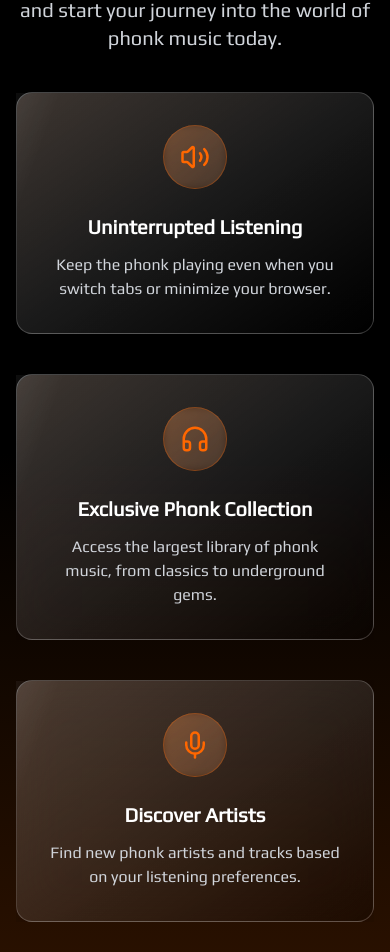
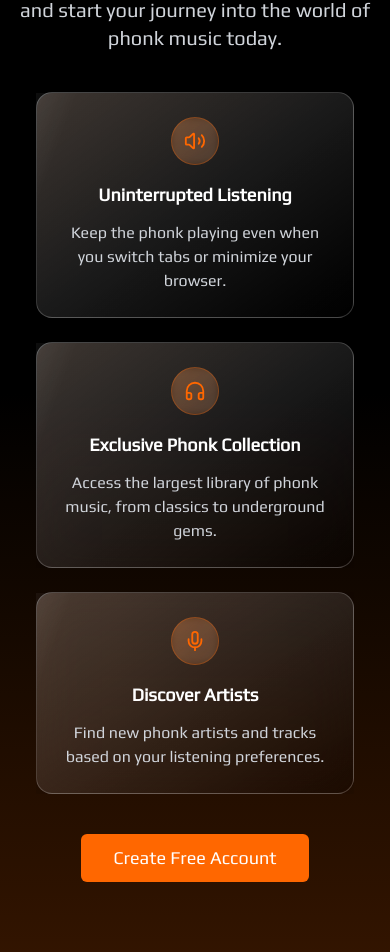
Before and after one commit to AkshayTeja/PhonkItUp, a Next.js app: page / in a window 390 px wide. Shown: the part 1020-1972 px from the top of the page. Built offline with nearby package versions, Linux system fonts and the light colour scheme; no server answers.

Commit message:
Small Changes made

```diff
--- a/app/login/page.tsx
+++ b/app/login/page.tsx
@@ -45,7 +45,7 @@ export default function LoginPage() {
           className="inline-flex items-center text-gray-400 hover:text-white mb-8"
         >
           <ArrowLeft className="mr-2 h-4 w-4" />
-          Back to home
+          Back
         </Link>
 
         <div className="max-w-md mx-auto">
--- a/app/page.tsx
+++ b/app/page.tsx
@@ -1,11 +1,10 @@
 "use client";
 
-import Link from "next/link"
-import Image from "next/image"
-import { ArrowRight, Headphones, Mic, Play, Volume2 } from "lucide-react"
-import { Button } from "@/components/ui/button"
-import { motion } from "framer-motion"
-
+import Link from "next/link";
+import Image from "next/image";
+import { ArrowRight, Headphones, Mic, Play, Volume2 } from "lucide-react";
+import { Button } from "@/components/ui/button";
+import { motion } from "framer-motion";
 
 export default function LandingPage() {
   return (
@@ -23,18 +22,23 @@ export default function LandingPage() {
         />
 
         {/* Overlay for dark tint */}
-        <div className="absolute top-0 left-0 w-full h-full bg-black/60"></div>
+        <div className="absolute top-0 left-0 w-full h-full bg-black/70"></div>
 
         <div className="container mx-auto px-4 relative z-10 h-full flex flex-col">
           {/* Navigation */}
           <nav className="flex items-center justify-between py-6">
             <div className="flex items-center gap-2">
               <Volume2 className="h-8 w-8 text-[#ff6700]" />
-              <span className="text-2xl font-bold tracking-tighter">PhonkItUp</span>
+              <span className="text-2xl font-bold tracking-tighter">
+                PhonkItUp
+              </span>
             </div>
             <div className="flex items-center gap-4">
               <Link href="/login">
-                <Button variant="ghost" className="text-white hover:text-[#ff6700] transition-transform duration-300 transform hover:scale-105">
+                <Button
+                  variant="ghost"
+                  className="text-white hover:text-[#ff6700] transition-transform duration-300 transform hover:scale-105"
+                >
                   Login
                 </Button>
               </Link>
@@ -51,10 +55,12 @@ export default function LandingPage() {
           <div className="flex flex-col items-center justify-center flex-grow text-center">
             <div className="backdrop-blur-md bg-black/40 border border-white/10 rounded-2xl p-10 w-full max-w-3xl mx-auto">
               <h1 className="text-5xl md:text-7xl font-bold mb-6 tracking-tight">
-                Experience <span className="text-[#ff6700]">Phonk</span> Like Never Before
+                Experience <span className="text-[#ff6700]">Phonk</span> Like
+                Never Before
               </h1>
               <p className="text-xl md:text-2xl text-gray-300 max-w-3xl mb-10">
-                The ultimate destination for phonk music enthusiasts. Listen for free, even when you switch tabs.
+                The ultimate destination for phonk music enthusiasts. Listen for
+                free, even when you switch tabs.
               </p>
               <div className="flex flex-col sm:flex-row gap-4 justify-center">
                 <Link href="/signup">
@@ -68,8 +74,6 @@ export default function LandingPage() {
           </div>
         </div>
       </div>
-
-
 
       {/* Features + CTA Combined Section */}
       <div className="bg-gradient-to-b from-black via-black to-[#ff6700]/20 py-20">
@@ -91,22 +95,29 @@ export default function LandingPage() {
               viewport={{ once: true }}
               className="text-xl text-gray-300 max-w-2xl mx-auto mb-10"
             >
-              Join thousands of phonk enthusiasts and start your journey into the world of phonk music today.
+              Join thousands of phonk enthusiasts and start your journey into
+              the world of phonk music today.
             </motion.p>
-            <div className="grid grid-cols-1 md:grid-cols-3 gap-10 mb-8">
+            <div className="grid grid-cols-1 md:grid-cols-3 gap-6 sm:gap-10 m-5 md:m-0">
               {[
                 {
-                  icon: <Volume2 className="h-8 w-8 text-[#ff6700]" />,
+                  icon: (
+                    <Volume2 className="h-6 sm:h-8 w-6 sm:w-8 text-[#ff6700]" />
+                  ),
                   title: "Uninterrupted Listening",
                   desc: "Keep the phonk playing even when you switch tabs or minimize your browser.",
                 },
                 {
-                  icon: <Headphones className="h-8 w-8 text-[#ff6700]" />,
+                  icon: (
+                    <Headphones className="h-6 sm:h-8 w-6 sm:w-8 text-[#ff6700]" />
+                  ),
                   title: "Exclusive Phonk Collection",
                   desc: "Access the largest library of phonk music, from classics to underground gems.",
                 },
                 {
-                  icon: <Mic className="h-8 w-8 text-[#ff6700]" />,
+                  icon: (
+                    <Mic className="h-6 sm:h-8 w-6 sm:w-8 text-[#ff6700]" />
+                  ),
                   title: "Discover Artists",
                   desc: "Find new phonk artists and tracks based on your listening preferences.",
                 },
@@ -130,7 +141,7 @@ export default function LandingPage() {
                   viewport={{ once: true }}
                   className="relative overflow-hidden group cursor-pointer"
                 >
-              <div className="relative bg-gradient-to-br from-white/20 via-white/10 to-transparent backdrop-blur-xl p-8 rounded-2xl border border-white/20 shadow-2xl transition-all duration-500 group-hover:border-[#ff6700]/60 group-hover:shadow-[0_0_40px_rgba(255,103,0,0.3)]">
+                  <div className="relative bg-gradient-to-br from-white/20 via-white/10 to-transparent backdrop-blur-xl p-6 sm:p-8 rounded-2xl border border-white/20 shadow-2xl transition-all duration-500 group-hover:border-[#ff6700]/60 group-hover:shadow-[0_0_40px_rgba(255,103,0,0.3)]">
                     {/* Glassmorphism background overlay */}
                     <div className="absolute inset-0 bg-gradient-to-br from-[#ff6700]/5 via-transparent to-black/20 rounded-2xl"></div>
 
@@ -140,16 +151,16 @@ export default function LandingPage() {
                     {/* Content */}
                     <div className="relative z-10 flex flex-col items-center text-center">
                       <motion.div
-                    className="bg-gradient-to-br from-[#ff6700]/20 to-[#ff6700]/10 backdrop-blur-sm p-4 rounded-full w-16 h-16 flex items-center justify-center mb-6 border border-[#ff6700]/30 group-hover:scale-110 transition-transform duration-300"
+                        className="bg-gradient-to-br from-[#ff6700]/20 to-[#ff6700]/10 backdrop-blur-sm p-3 sm:p-4 rounded-full w-12 sm:w-16 h-12 sm:h-16 flex items-center justify-center mb-4 sm:mb-6 border border-[#ff6700]/30 group-hover:scale-110 transition-transform duration-300"
                         whileHover={{ rotate: 360 }}
                         transition={{ duration: 0.6 }}
                       >
                         {feature.icon}
                       </motion.div>
-                  <h3 className="text-xl font-bold text-white mb-3 group-hover:text-[#ff6700] transition-colors duration-300">
+                      <h3 className="text-lg sm:text-xl font-bold text-white mb-3 group-hover:text-[#ff6700] transition-colors duration-300">
                         {feature.title}
                       </h3>
-                  <p className="text-gray-300 group-hover:text-gray-200 transition-colors duration-300">
+                      <p className="text-base sm:text-base text-gray-300 group-hover:text-gray-200 transition-colors duration-300">
                         {feature.desc}
                       </p>
                     </div>
@@ -170,6 +181,7 @@ export default function LandingPage() {
               whileInView={{ opacity: 1, y: 0 }}
               transition={{ duration: 0.6, delay: 0.8 }}
               viewport={{ once: true }}
+              className="mt-10"
             >
               <Link href="/signup">
                 <Button className="relative overflow-hidden bg-[#ff6700] hover:bg-[#cc5300] text-white px-8 py-6 text-lg transition-transform duration-300 transform group hover:scale-105">
@@ -182,8 +194,6 @@ export default function LandingPage() {
         </div>
       </div>
 
-
-
       {/* Footer */}
       <footer className="bg-[#0f0f0f] py-10 border-t border-gray-800">
         <div className="container mx-auto px-4">
@@ -192,10 +202,12 @@ export default function LandingPage() {
               <Volume2 className="h-6 w-6 text-[#ff6700]" />
               <span className="text-xl font-bold">PhonkItUp</span>
             </div>
-            <div className="text-gray-400 text-sm">© {new Date().getFullYear()} PhonkItUp. All rights reserved.</div>
+            <div className="text-gray-400 text-sm">
+              © {new Date().getFullYear()} PhonkItUp. All rights reserved.
+            </div>
           </div>
         </div>
       </footer>
     </div>
-  )
+  );
 }
--- a/app/signup/page.tsx
+++ b/app/signup/page.tsx
@@ -110,7 +110,7 @@ export default function SignupPage() {
           className="inline-flex items-center text-gray-400 hover:text-white mb-8"
         >
           <ArrowLeft className="mr-2 h-4 w-4" />
-          Back to home
+          Back
         </Link>
 
         <div className="max-w-md mx-auto">
```
Also changed, not shown: 1 other file (tests, documents, lock files or other folders). Lines whose indentation alone changed are shown as unchanged.
